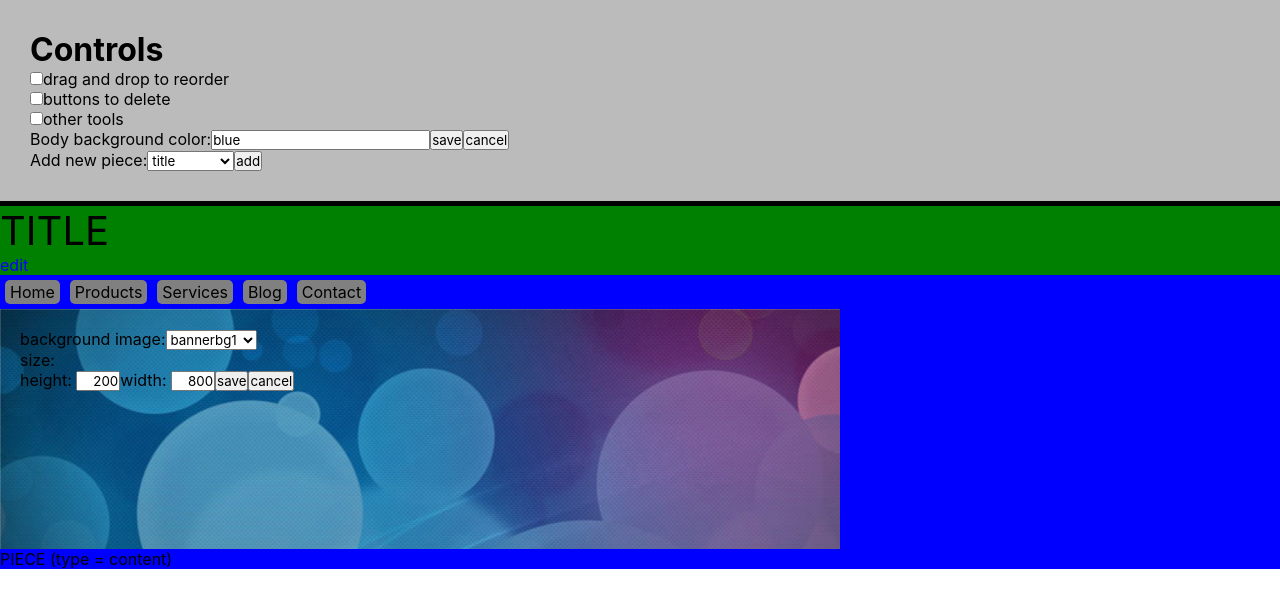
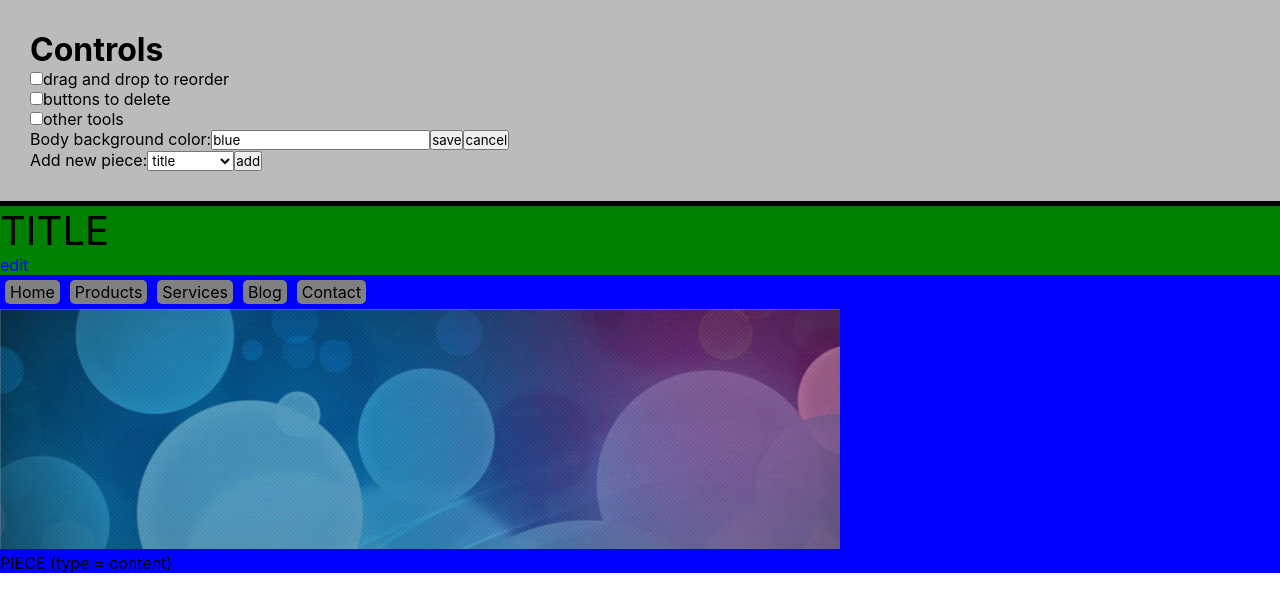
Before and after one commit to bananno/designer, a React (Create React App) app: page / in a window 1280 px wide. Shown: the top 612 px of the page. Built offline with nearby package versions, Linux system fonts and the light colour scheme.

Commit message:
Hide image and size tools until toggled

```diff
--- a/src/pieces/banner.js
+++ b/src/pieces/banner.js
@@ -41,14 +41,26 @@ const banner = (props) => {
   pieceStyle['width'] = props.piece.width + 'px';
   pieceStyle['height'] = props.piece.height + 'px';
 
-  return (
-    <div className={className}>
-      <div style={pieceStyle}>
+  const pieceTools = () => {
+    if (!props.state.showTools.other) {
+      return null;
+    }
+
+    return (
+      <div>
         background image:
         <ImageSelector current={currentImage} change={changeBackground}/>
         <br/>
         size:
         <EditSize piece={props.piece} changePiece={changePiece}/>
+      </div>
+    );
+  };
+
+  return (
+    <div className={className}>
+      <div style={pieceStyle}>
+        {pieceTools()}
       </div>
       {props.children}
     </div>
```
